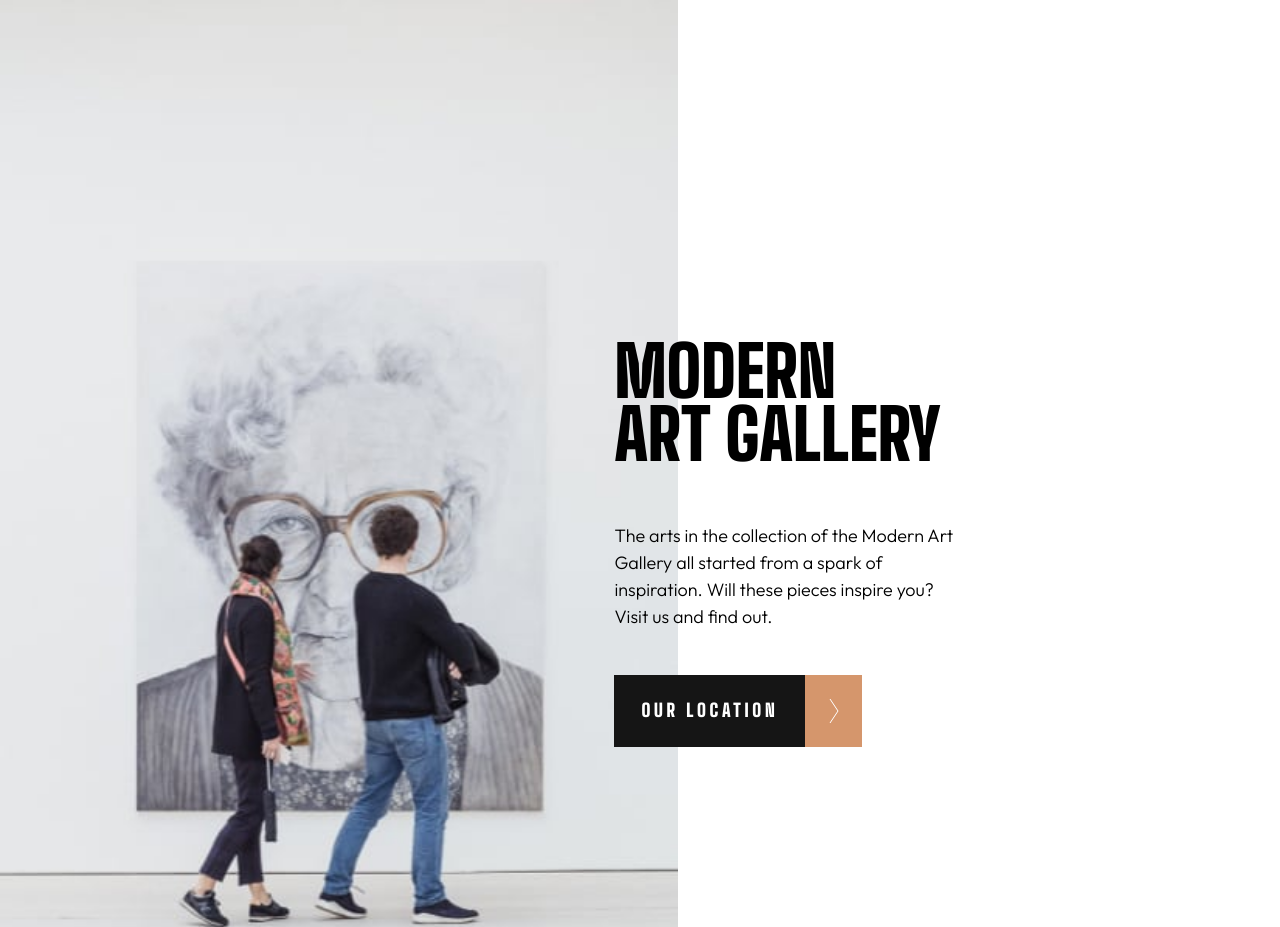
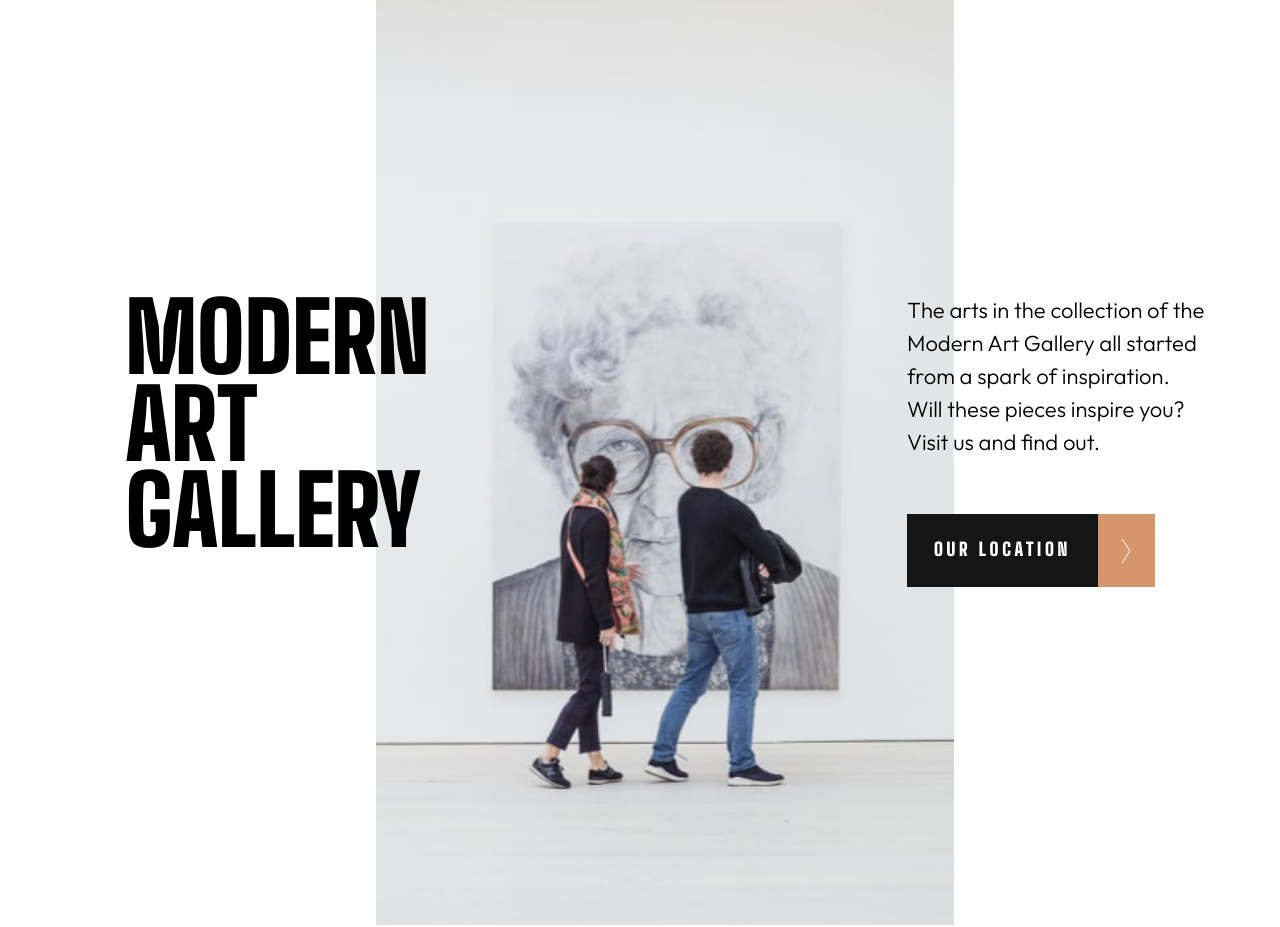
Before and after one commit to MorganBare/Art-gallery-website, a plain HTML site: page art-gallery-website/starter-code/index.html in a window 1280 px wide. Shown: the top 927 px of the page. Drawn offline with Linux system fonts and the light colour scheme.

Commit message:
Created a subgrid for the hero section content

```diff
--- a/art-gallery-website/starter-code/index.css
+++ b/art-gallery-website/starter-code/index.css
@@ -337,6 +337,39 @@ select {
     }
 }
 
+@media screen and (min-width:900px) {
+    .hero-section {
+        grid-template-columns: .5fr 1fr 2fr .3fr 1fr .3fr;
+    }
+
+    .hero-image {
+        grid-column: 3 / 5;
+        grid-row: 1;
+    }
+
+    .hero-content {
+        display: inherit;
+        grid-column: 2 / 6;
+        max-width: 100%;
+        grid-row: 1;
+        grid-template-columns: 1.1fr 1fr .8fr;
+        grid-template-rows: inherit;
+    }
+
+    .hero-content h1 {
+        font-size: var(--fs-700);
+    }
+
+    .hero-content-text {
+        grid-column: 3/-1;
+    }
+
+    .hero-content-text p {
+        font-size: var(--fs-300);
+    }
+
+}
+
 .location {
     padding: 2em 1em 3em 1em;
 }
--- a/art-gallery-website/starter-code/index.html
+++ b/art-gallery-website/starter-code/index.html
@@ -14,8 +14,10 @@
     <div class='hero-section'>
 
         <div class='hero-image'>
+
           <picture>
             <source media="(min-width:600px)" srcset="assets\tablet\image-hero.jpg">
+            <source media="(min-width:900px)" srcset="assets\desktop\image-hero.jpg">
             <img src='assets/mobile/image-hero.jpg' alt='Pair viewing art at museum'>
           </picture>
 
@@ -25,7 +27,7 @@
 
           <h1 class='fs-500 main-headings'>Modern<br>Art Gallery</h1>
 
-          <div>
+          <div class="hero-content-text">
             <p class='ff-outfit-light fs-200 p-text'>
               The arts in the collection of the Modern Art Gallery all started
               from a spark of inspiration. Will these pieces inspire you? Visit
```
Also changed, not shown: art-gallery-website/starter-code/design-system.html (+1 -0 lines).
